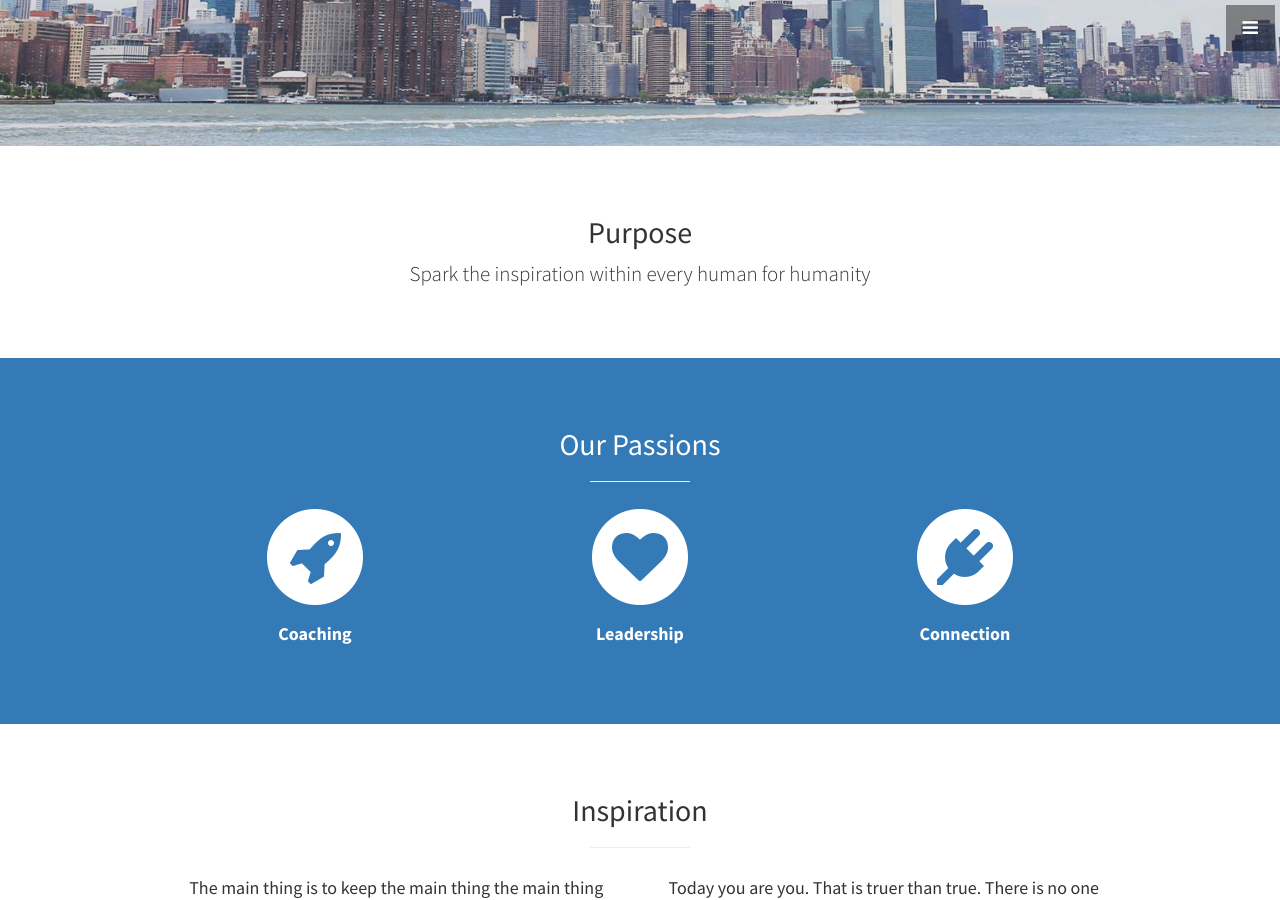
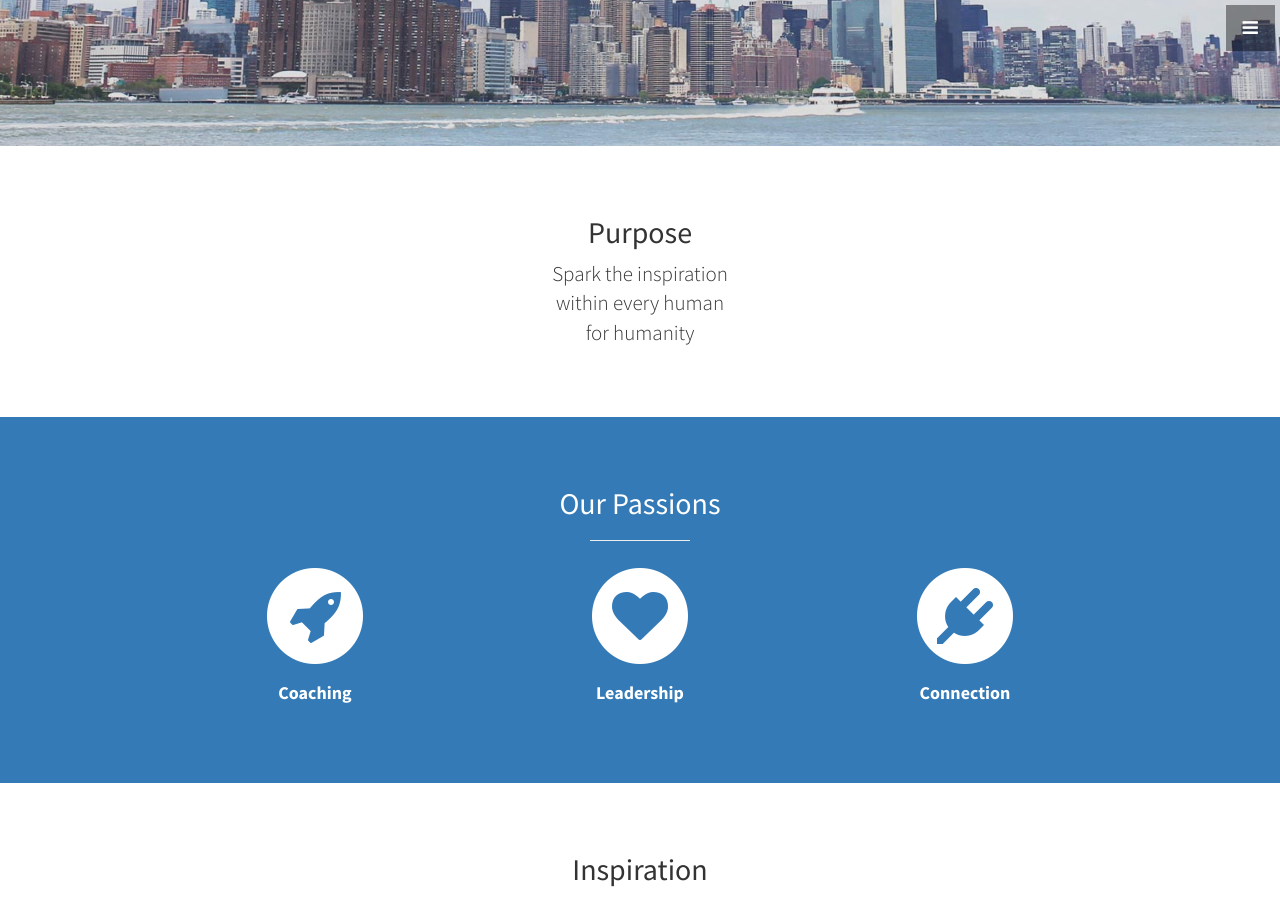
Before and after one commit to jikinluke8/inspark, a Jekyll site: the page built from index.html, in a window 1280 px wide and 900 px high, scrolled down 754 px. Built offline with Jekyll 4.4.1, drawn with Linux system fonts in a browser that asks for light colours.

Commit message:
Update about.html

```diff
--- a/_includes/about.html
+++ b/_includes/about.html
@@ -3,7 +3,7 @@
     <div class="row">
       <div class="col-lg-12 text-center">
         <h2>Purpose</h2>
-        <p class="lead">Spark the inspiration within every human for humanity</p>
+        <p class="lead">Spark the inspiration <br>within every human<br>for humanity</p>
       </div>
     </div>
     <!-- /.row -->
```
